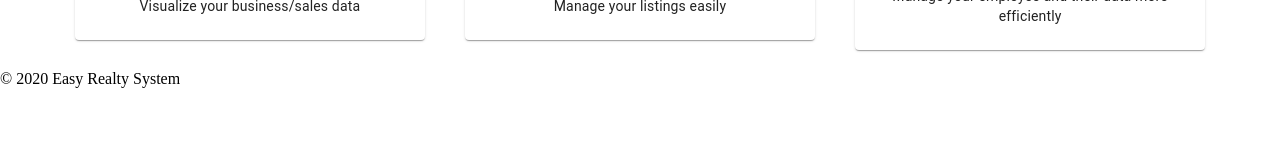
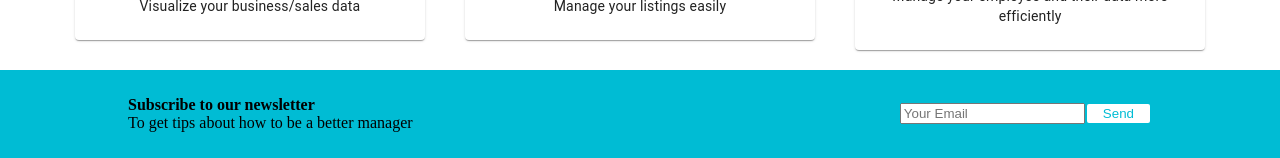
Before and after one commit to jyotSarup/ez.website, a React (Create React App) app: page / in a window 1280 px wide. Shown: the part 896-1054 px from the top of the page. Before the commit the page ends 984 px from the top, so only its background shows below. Built offline with nearby package versions, Linux system fonts and the light colour scheme.

Commit message:
footer newsletter

```diff
--- a/src/Components/Layout/footer.js
+++ b/src/Components/Layout/footer.js
@@ -1,14 +1,50 @@
 import React from 'react';
-
-
+import { makeStyles } from "@material-ui/core/styles";
+import TextField from '@material-ui/core/TextField';
+import Button from '@material-ui/core/Button';
 function Footer() {
+    const classes = useStyles();
     return (
         <footer>
+            <div className={classes.footerWrap}>
+                <div className={classes.newsLetterContent}>
+                    <div>
+                    <h4 style={{margin:0}}>Subscribe to our newsletter</h4>
+                     To get tips about how to be a better manager
+                    </div>
+                    <div>
+                        <input type="text" placeholder="Your Email" style={{color:"#00bcd4"}}></input>
+                    {/* <TextField id="outlined-basic" label="Your Email" variant="outlined" size="small"  style={{backgroundColor:"white" , height:"2em"}} /> */}
+                    <button style={{backgroundColor:"white", color:"#00bcd4", boxShadow:"none", padding:"2px 16px", border:"none", borderRadius:"2px", margin:"2px"}}>Send </button>
 
-           &copy; {new Date().getFullYear()} Easy Realty System
+                    </div>
+                </div>
+            &copy; {new Date().getFullYear()} Easy Realty System
+            </div>
+
 
         </footer>
     );
 }
 
+const useStyles = makeStyles({
+    footerWrap: {
+        display:"flex",
+        flexDirection:"column",
+    },
+    newsLetterContent:
+    {
+        display:"flex",
+        flexDirection:"row",
+        justifyContent:"space-between",
+        alignItems:"center",
+        padding:"2%",
+        paddingLeft: "10%",
+        paddingRight: "10%",
+        backgroundColor:"#00bcd4",
+        color:"black"
+    }
+
+
+  });
 export default Footer;
--- a/src/Components/Pages/HomePage/index.js
+++ b/src/Components/Pages/HomePage/index.js
@@ -6,7 +6,6 @@ import { createMuiTheme, ThemeProvider } from "@material-ui/core/styles";
 import Grid from "@material-ui/core/Grid";
 import Container from "@material-ui/core/Container";
 import CircularImageCard from "../../Layout/CircularImageCard";
-import Footer from "../../Layout/footer";
 
 const theme = createMuiTheme({
   overrides: {
```
